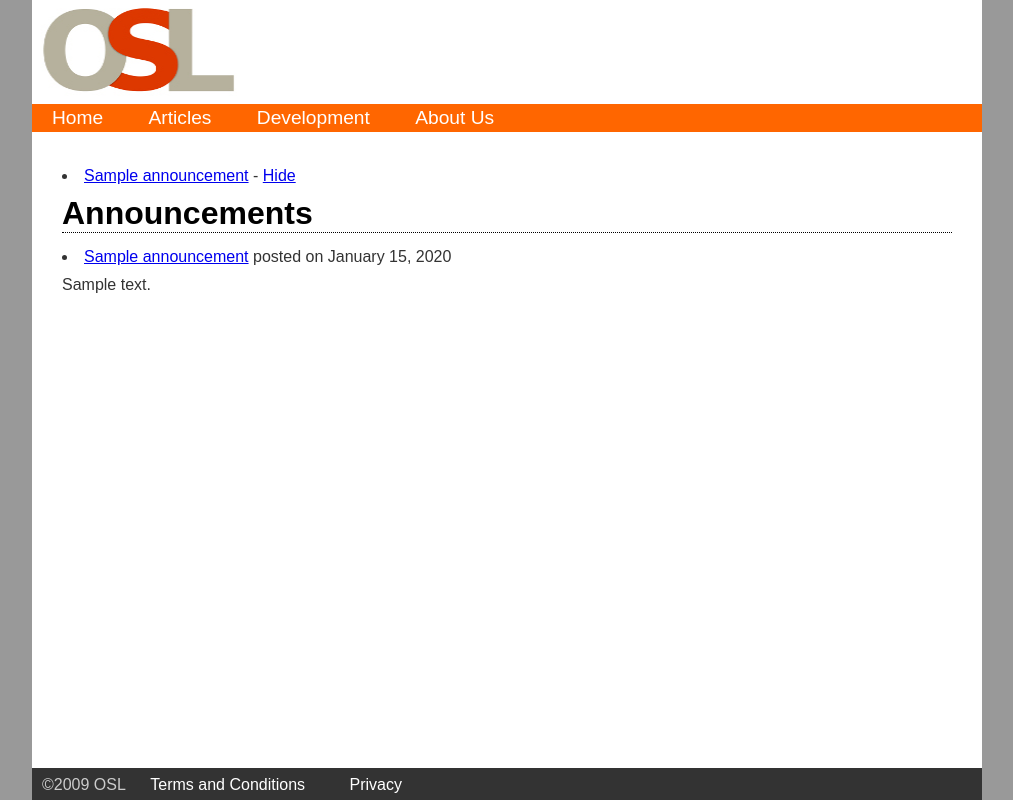
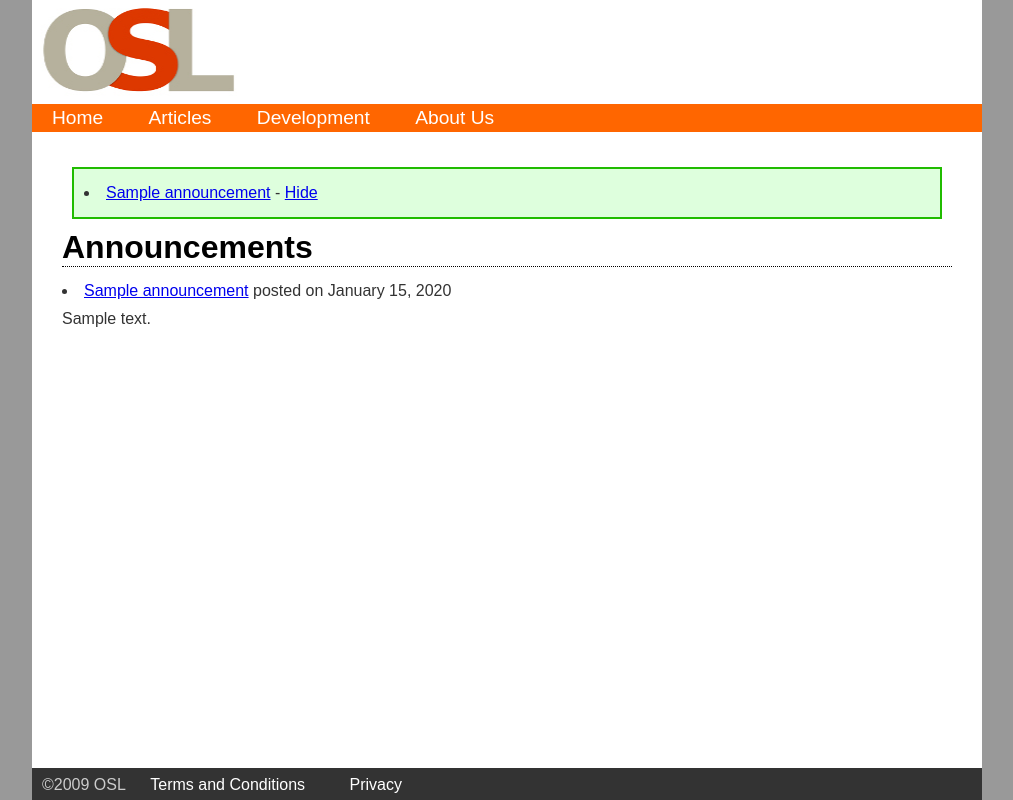
Before and after one commit to jeffcharles/Open-Source-at-Laurier-Website, a Django app: template media/templates/announcements/announcement_list.html in a window 1280 px wide. Shown: the whole page, without its empty margins (133-1146 px from the left). Run offline with Django 3.2, Linux system fonts and the light colour scheme; tables that the repository leaves empty hold one stand-in row (values such as "Sample post"); the template is opened without the code that fills it: values that come from a table or form of the project are taken from there, most other values are stand-ins (such as "Sample title", 1, 10 or a date in 2020); parts of the project's set-up code (start-up, migrations or seed data) failed here and were passed over.

Commit message:
Add decent css for site-wide announcements

```diff
--- a/media/css/global.css
+++ b/media/css/global.css
@@ -136,6 +136,13 @@ section {
     display: block;
 }
 
+#site-wide-announcements {
+    background-color: #DEFFDD;
+    border: 2px solid #20BC00;
+    margin: 10px;
+    padding: 5px 10px 5px 10px;
+}
+
 ul {
     list-style-position: inside;
 }
--- a/media/templates/base.html
+++ b/media/templates/base.html
@@ -30,7 +30,7 @@
             </header>
             <div id="content">
             {% if site_wide_announcements %}
-                <div id="site_wide_announcements">
+                <div id="site-wide-announcements">
                     <ul>
                         {% for announcement in site_wide_announcements %}
                         <li>
```
